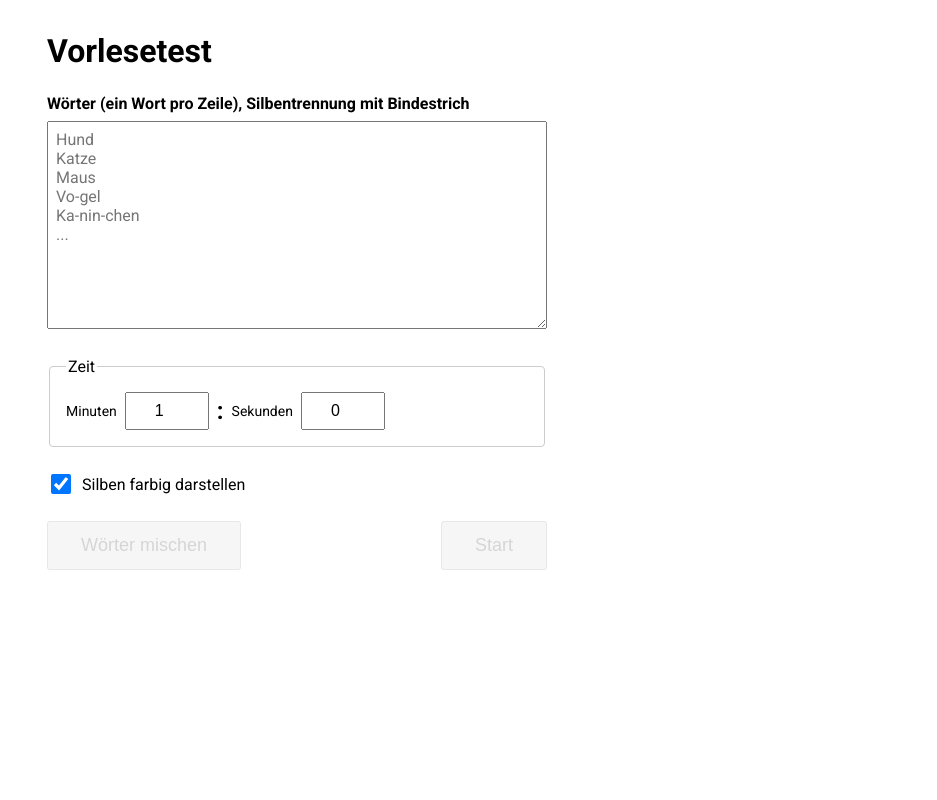
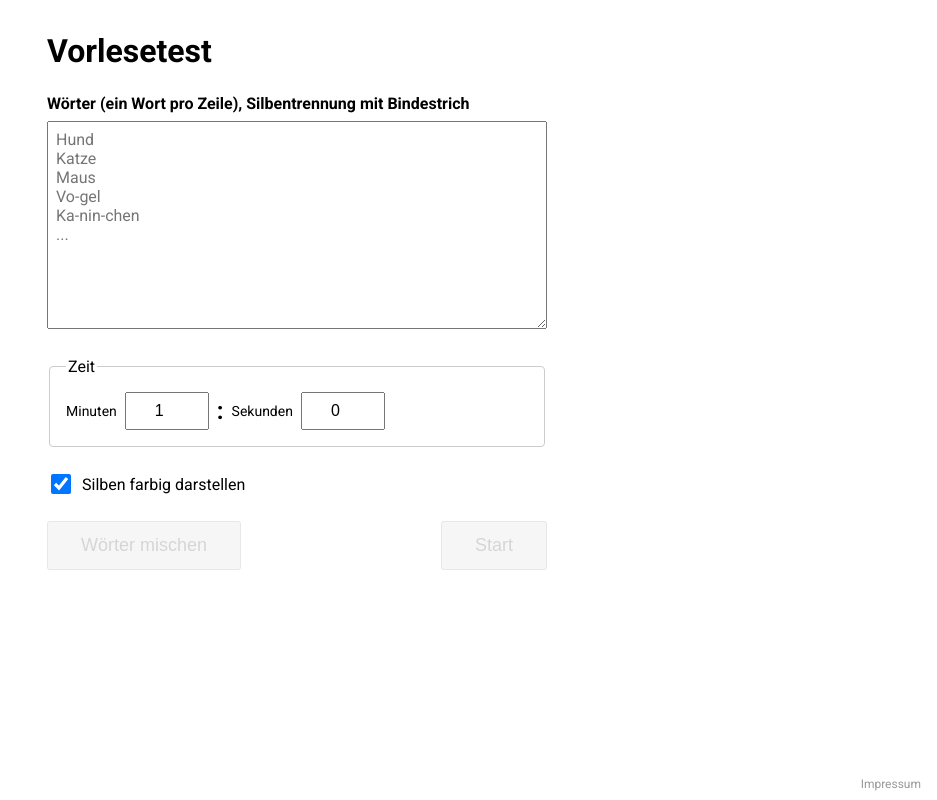
Before and after one commit to mkurte/vorlesetest, an Angular app: page /setup in a window 1280 px wide. Shown: the whole page, without its empty margins (343-1280 px from the left). Built offline with nearby package versions, Linux system fonts and the light colour scheme.

Commit message:
feat: restructure app layout with footer and update styles for fixed positioning

```diff
--- a/src/app/app.html
+++ b/src/app/app.html
@@ -1 +1,4 @@
-<router-outlet />
+<main>
+  <router-outlet />
+</main>
+<footer><a href="https://www.kurte.de/impressum.html" target="_blank" rel="noopener noreferrer">Impressum</a></footer>
--- a/src/app/pages/test/test.scss
+++ b/src/app/pages/test/test.scss
@@ -12,7 +12,7 @@
 }
 
 .timer {
-  bottom: 1.5rem;
+  bottom: 3rem;
   font-size: 2rem;
   font-weight: 300;
   left: 1.5rem;
@@ -62,7 +62,7 @@
 
 button {
   position: fixed;
-  bottom: 1.5rem;
+  bottom: 3rem;
   right: 1.5rem;
   padding: 0.5rem 1.5rem;
   font-size: 1rem;
--- a/src/app/pages/test/test.ts
+++ b/src/app/pages/test/test.ts
@@ -8,7 +8,7 @@ import { TestService } from './test.service';
   changeDetection: ChangeDetectionStrategy.OnPush,
   providers: [TestService],
   host: {
-    '(document:click)': 'onDocumentClick()',
+    '(click)': 'onHostClick()',
   },
 })
 export class Test {
@@ -19,7 +19,7 @@ export class Test {
     setTimeout(() => (this.ready.set(true)));
   }
 
-  protected onDocumentClick(): void {
+  protected onHostClick(): void {
     if (this.ready() && !this.vm().isFinished) {
       this.vm().next();
     }
--- a/src/styles.scss
+++ b/src/styles.scss
@@ -2,3 +2,21 @@ body {
   font-family: 'Roboto', sans-serif;
   margin: 0;
 }
+
+footer {
+  position: fixed;
+  bottom: 0;
+  right: 0;
+  padding: 0.5rem 1rem;
+
+  a {
+    color: inherit;
+    opacity: 0.4;
+    font-size: 0.75rem;
+    text-decoration: none;
+
+    &:hover {
+      opacity: 0.8;
+    }
+  }
+}
```
Also changed, not shown: 1 other file (tests, documents, lock files or other folders).
